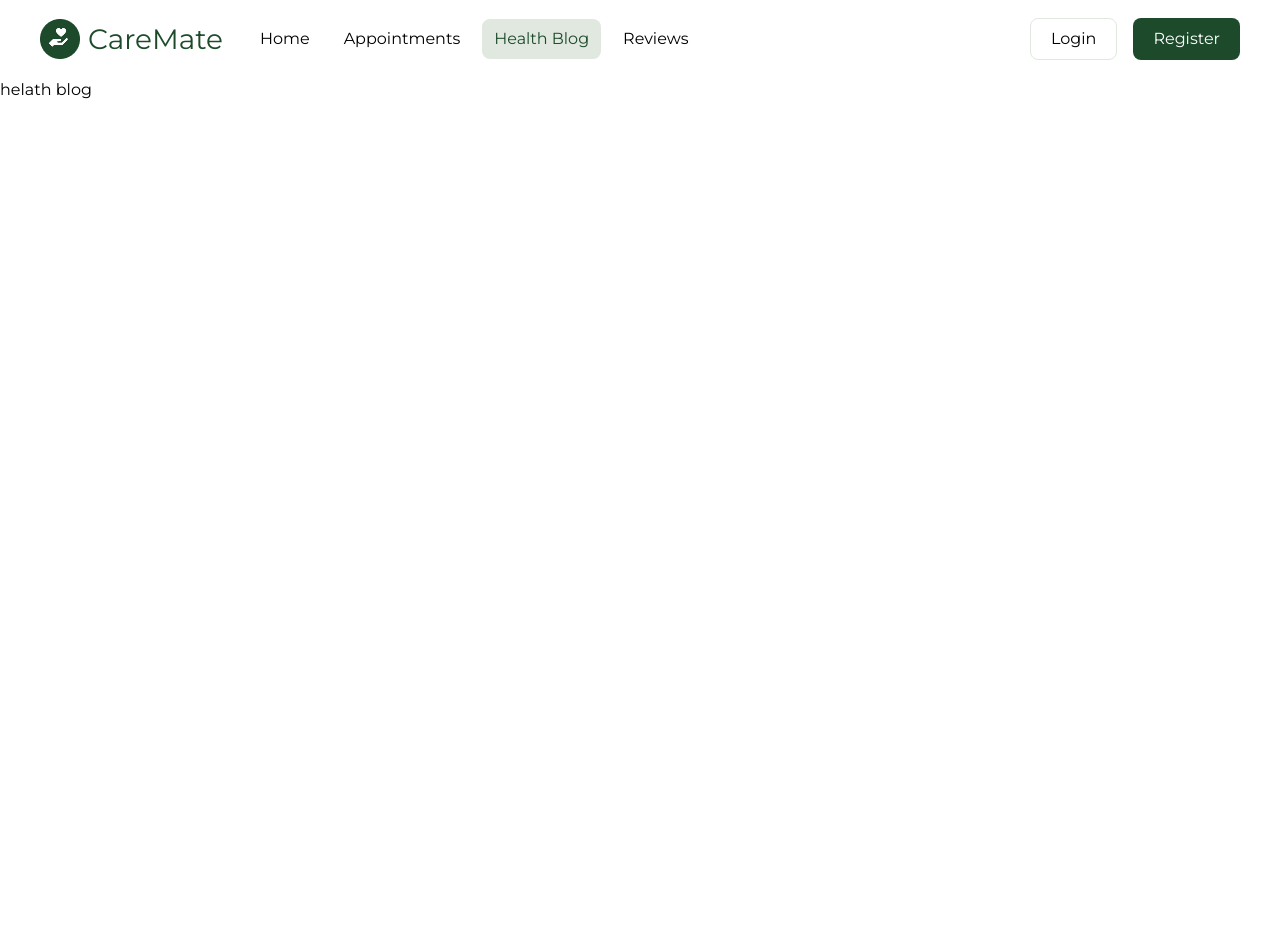
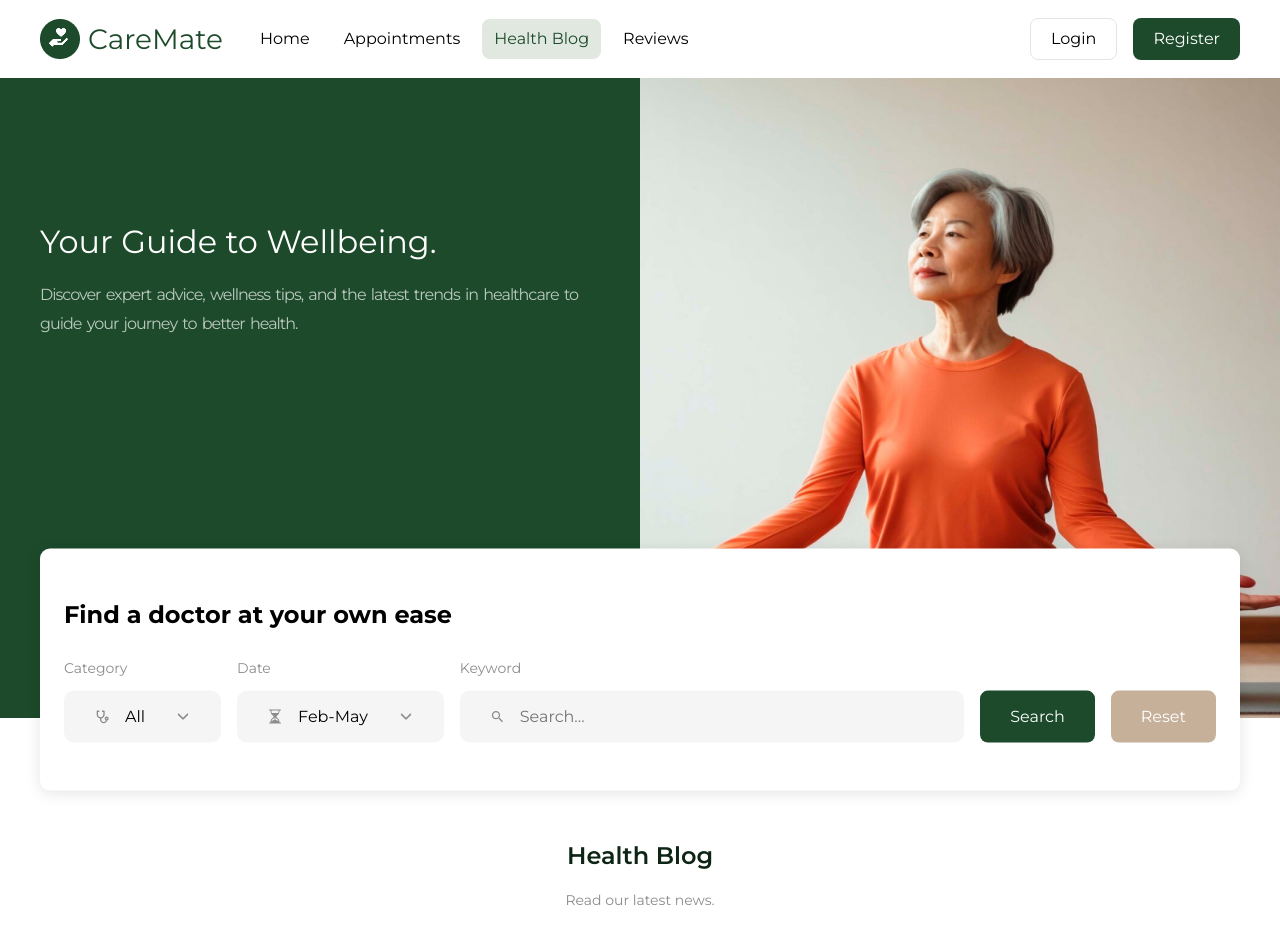
Before and after one commit to Abdalrahman-gits/careMate, a React (Vite) app: page /health-blog in a window 1280 px wide. Shown: the top 952 px of the page. Before the commit the page ends 800 px from the top, so only its background shows below. Built offline with nearby package versions, Linux system fonts and the light colour scheme.

Commit message:
style(filter-search-box): made filterColumn component reusable

```diff
--- a/src/pages/Doctors.jsx
+++ b/src/pages/Doctors.jsx
@@ -5,6 +5,9 @@ import SectionHeader from "../ui/SectionHeader";
 import SectionLayout from "../ui/SectionLayout";
 import FilterColumn from "../ui/FilterColumn";
 import FilterBox from "../ui/FilterBox";
+import { BsHourglassSplit } from "react-icons/bs";
+import { FaDollarSign, FaStar } from "react-icons/fa";
+import { RiStethoscopeLine } from "react-icons/ri";
 
 function Doctors() {
   return (
@@ -18,10 +21,18 @@ function Doctors() {
 
       <SectionLayout paddingTopMobile="0">
         <FilterBox title="Find a doctor at your own ease">
-          <FilterColumn label="Specialty" value="Dentist" />
-          <FilterColumn label="Rating" value="5" />
-          <FilterColumn label="Experience" value="2-10 years" />
-          <FilterColumn label="Booking Fee" value="No" />
+          <FilterColumn
+            label="Specialty"
+            value="Dentist"
+            icon={RiStethoscopeLine}
+          />
+          <FilterColumn label="Rating" value="5" icon={FaStar} />
+          <FilterColumn
+            label="Experience"
+            value="2-10 years"
+            icon={BsHourglassSplit}
+          />
+          <FilterColumn label="Booking Fee" value="No" icon={FaDollarSign} />
         </FilterBox>
         <SectionHeader
           title="(X) doctors available"
--- a/src/pages/HealthBlog.jsx
+++ b/src/pages/HealthBlog.jsx
@@ -1,5 +1,34 @@
+import BgHealthBlog from "../assets/BgHealthBlog.png";
+import AvailableDoctors from "../ui/AvailableDoctors";
+import Hero from "../ui/Hero";
+import SectionHeader from "../ui/SectionHeader";
+import SectionLayout from "../ui/SectionLayout";
+import FilterColumn from "../ui/FilterColumn";
+import FilterBox from "../ui/FilterBox";
+import { RiStethoscopeLine } from "react-icons/ri";
+import { BsHourglassSplit } from "react-icons/bs";
+
 function HealthBlog() {
-  return <div>helath blog</div>;
+  return (
+    <>
+      <Hero
+        imgMinHeight="80vh"
+        title="Your Guide to Wellbeing."
+        paragraph="Discover expert advice, wellness tips, and the latest trends in healthcare to guide your journey to better health."
+        imgSrc={BgHealthBlog}
+      />
+
+      <SectionLayout paddingTopMobile="0">
+        <FilterBox title="Find a doctor at your own ease">
+          <FilterColumn label="Category" value="All" icon={RiStethoscopeLine} />
+          <FilterColumn label="Date" value="Feb-May" icon={BsHourglassSplit} />
+          <FilterColumn label="Keyword" value="2-10 years" type="search" />
+        </FilterBox>
+        <SectionHeader title="Health Blog" subTitle="Read our latest news." />
+        <AvailableDoctors />
+      </SectionLayout>
+    </>
+  );
 }
 
 export default HealthBlog;
--- a/src/ui/FilterColumn.jsx
+++ b/src/ui/FilterColumn.jsx
@@ -1,14 +1,16 @@
-import { BsHourglassSplit } from "react-icons/bs";
-import { IoIosArrowDown } from "react-icons/io";
-import styled from "styled-components";
+import { IoIosArrowDown, IoMdSearch } from "react-icons/io";
+import styled, { css } from "styled-components";
 
 const StyledFilterColumn = styled.div`
   display: flex;
   flex-direction: column;
   gap: 1.2rem;
+  flex: ${({ type = "dropdown" }) =>
+    type === "search" ? "2 0 fit-content" : " 0 0 fit-content"};
 
   & .filter-type {
     color: var(--color-muted);
+    font-size: 1.4rem;
   }
 `;
 
@@ -20,23 +22,46 @@ const FilterBtn = styled.div`
   background-color: var(--bg-ligt-gray);
   padding: var(--btn-lg-pd);
   border-radius: var(--border-radius-lg);
-  cursor: pointer;
+  ${({ type = "dropdown" }) =>
+    type === "search"
+      ? css`
+          gap: 1.5rem;
 
-  & span {
-    margin: 0 3rem 0 1.5rem;
-  }
+          & input {
+            width: 100%;
+            background-color: inherit;
+          }
+        `
+      : css`
+          cursor: pointer;
+
+          & span {
+            margin: 0 3rem 0 1.5rem;
+          }
+        `}
 
   & svg {
     color: var(--color-muted);
   }
 `;
 
-function FilterColumn({ label, value }) {
+function FilterColumn({ type = "dropdown", label, value, icon: Icon }) {
+  if (type === "search")
+    return (
+      <StyledFilterColumn type="search">
+        <p className="filter-type">{label}</p>
+        <FilterBtn type="search">
+          <IoMdSearch />
+          <input type="text" placeholder="Search..." />
+        </FilterBtn>
+      </StyledFilterColumn>
+    );
+
   return (
     <StyledFilterColumn>
       <p className="filter-type">{label}</p>
       <FilterBtn>
-        <BsHourglassSplit />
+        {Icon && <Icon />}
         <span>{value}</span>
         <IoIosArrowDown />
       </FilterBtn>
```
Also changed, not shown: src/assets/BgHealthBlog.png (added).
